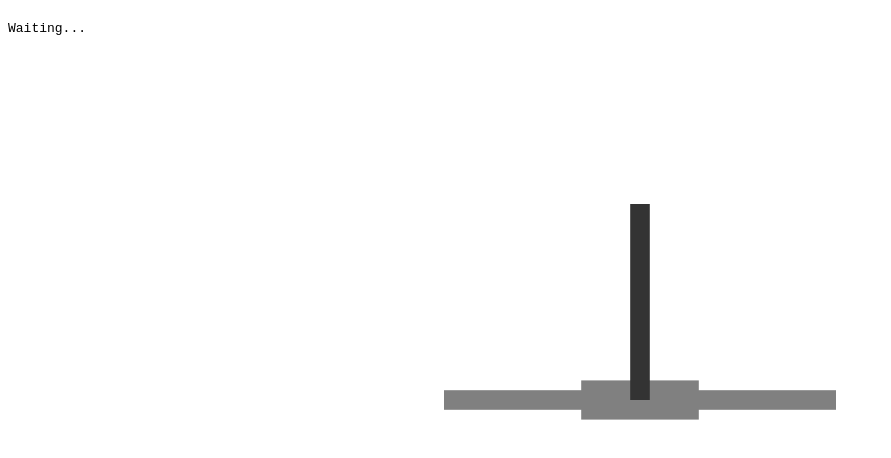
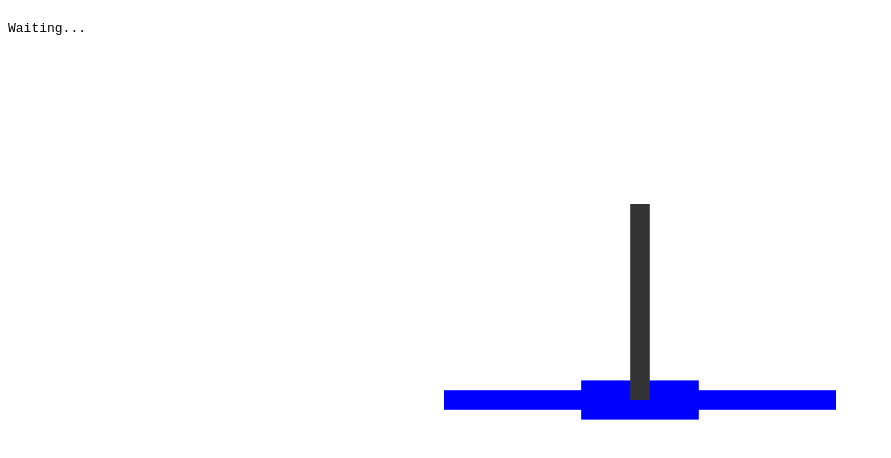
Before and after one commit to davidhcoe/bonsai-viz-example, a plain HTML site: page index.html in a window 1280 px wide. Shown: the whole page, without its empty margins (0-891 px from the left). Drawn offline with Linux system fonts and the light colour scheme.

Commit message:
Update index.html
changing it to blue

```diff
--- a/index.html
+++ b/index.html
@@ -63,7 +63,7 @@
         y="-0.025"
         width="1"
         height="0.05"
-        fill="grey"
+        fill="blue"
       />
       <rect
         id="cart"
@@ -71,7 +71,7 @@
         y="-0.05"
         width="0.3"
         height="0.1"
-        fill="grey"
+        fill="blue"
       />
       <rect
         id="pole"
```
